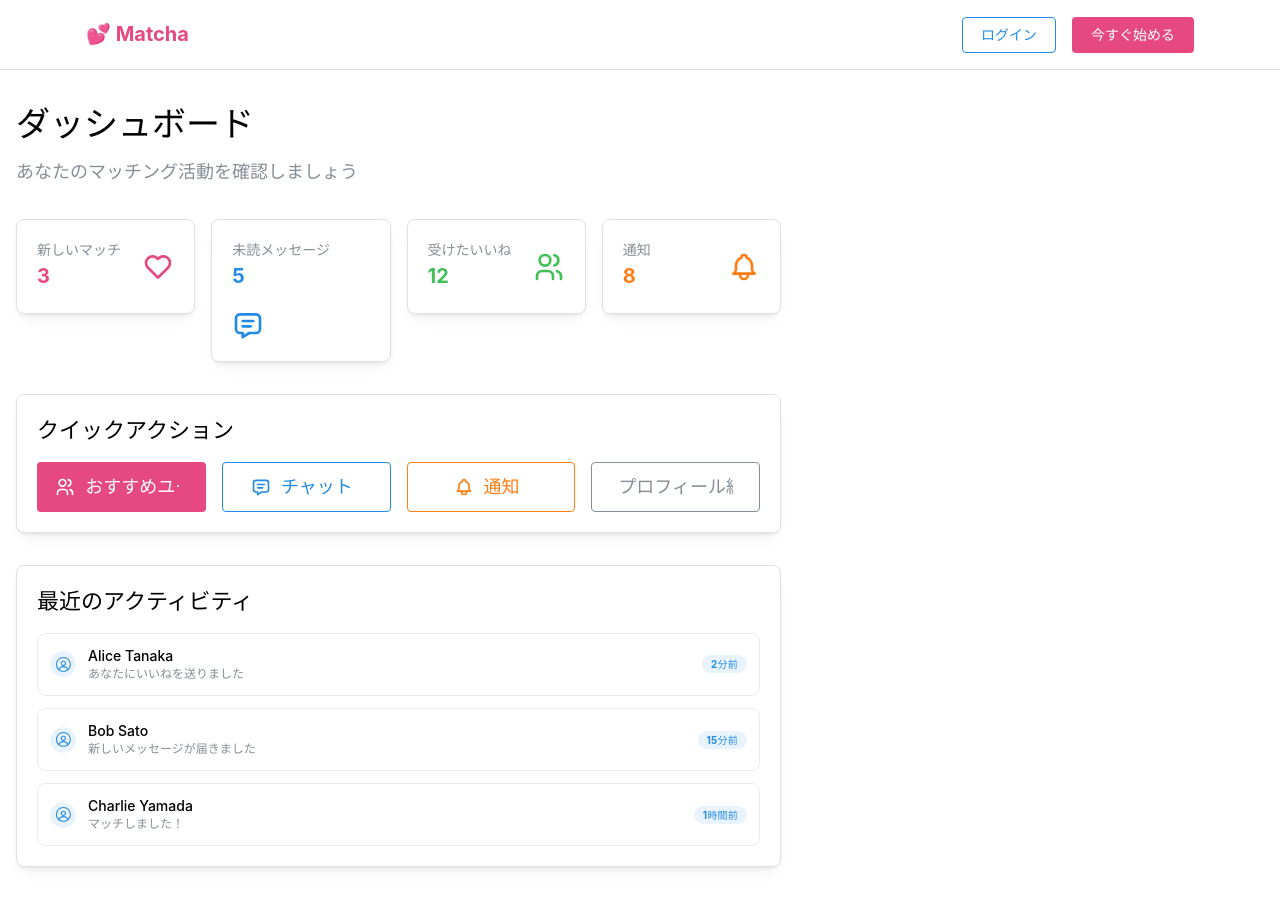
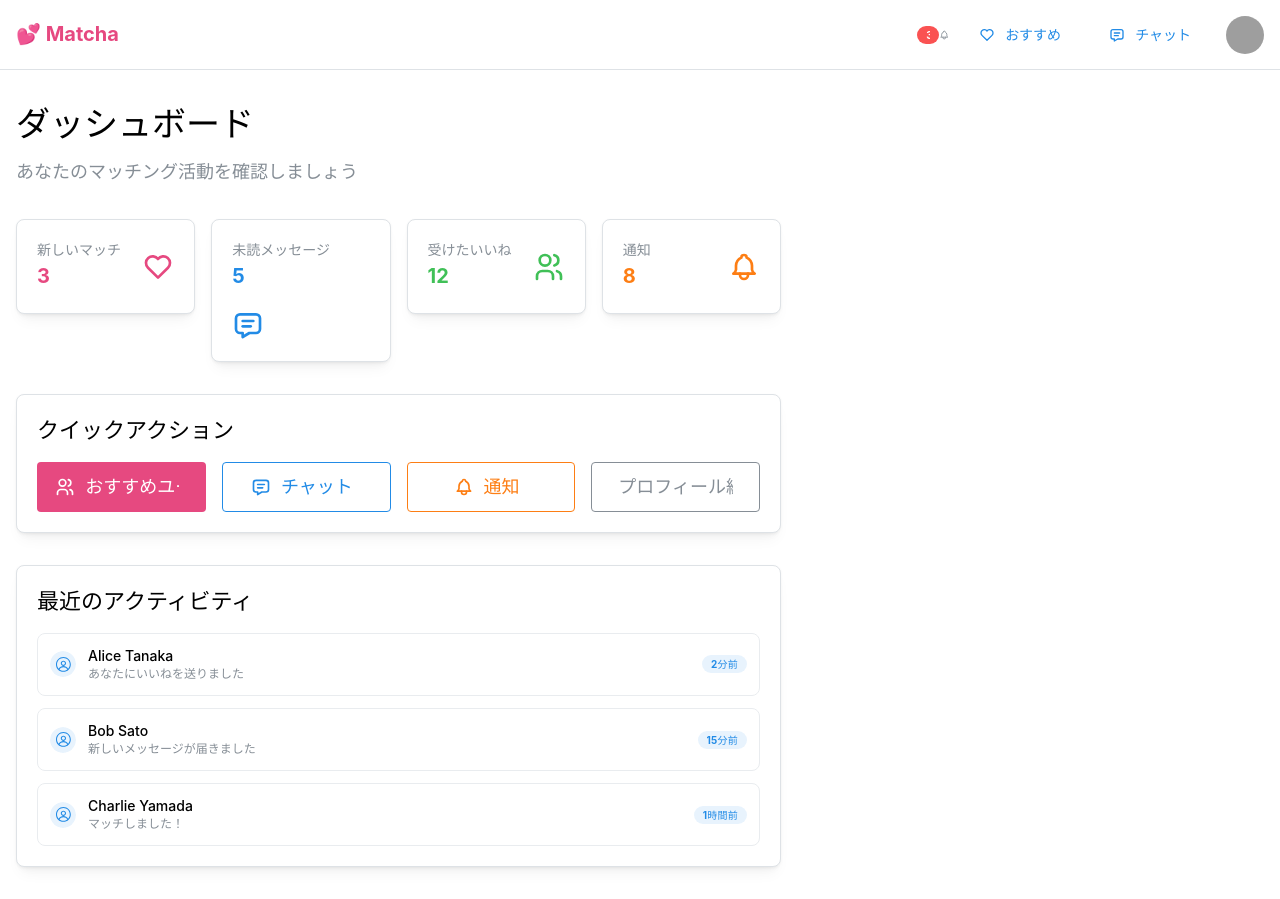
Before and after one commit to laddaL47/42-matcha, a React (Vite) app in the folder frontend/: page /dashboard in a window 1280 px wide. Built offline with nearby package versions, Linux system fonts and the light colour scheme; grey boxes are pictures that could not be loaded.

Commit message:
fix: simplify Header component layout and remove unused state management

```diff
--- a/frontend/src/components/layout/Header.tsx
+++ b/frontend/src/components/layout/Header.tsx
@@ -3,29 +3,23 @@ import {
   Avatar,
   Badge,
   Button,
-  Container,
   Group,
   AppShellHeader as MantineHeader,
   Menu,
   Text,
 } from "@mantine/core";
 import { IconBell, IconHeart, IconMessage } from "@tabler/icons-react";
-import { useState } from "react";
-import { Link, useNavigate } from "react-router-dom";
+import { Link } from "react-router-dom";
 
 const Header = () => {
-  const navigate = useNavigate();
-  const [isAuthenticated, setIsAuthenticated] = useState(false); // TODO: 実際の認証状態を取得
-
   const handleLogout = () => {
-    setIsAuthenticated(false);
-    navigate("/");
+    // TODO: 実際のログアウト処理を実装
+    console.log("ログアウト");
   };
 
   return (
     <MantineHeader px="md">
-      <Container size="lg" h="100%">
-        <Group justify="space-between" h="100%">
+      <Group justify="space-between" h="100%" w="100%">
         {/* ロゴ */}
         <Group>
           <Text
@@ -41,16 +35,9 @@ const Header = () => {
         </Group>
 
         {/* ナビゲーション */}
-          {isAuthenticated ? (
         <Group>
           {/* 通知 */}
-              <ActionIcon
-                component={Link}
-                to="/notifications"
-                variant="subtle"
-                size="lg"
-                color="gray"
-              >
+          <ActionIcon component={Link} to="/notifications" variant="subtle" size="lg" color="gray">
             <Badge size="sm" color="red" variant="filled">
               3
             </Badge>
@@ -101,18 +88,7 @@ const Header = () => {
             </Menu.Dropdown>
           </Menu>
         </Group>
-          ) : (
-            <Group>
-              <Button component={Link} to="/authn" variant="outline" size="sm">
-                ログイン
-              </Button>
-              <Button component={Link} to="/onboarding" color="pink" size="sm">
-                今すぐ始める
-              </Button>
       </Group>
-          )}
-        </Group>
-      </Container>
     </MantineHeader>
   );
 };
```
Lines whose indentation alone changed are shown as unchanged.
